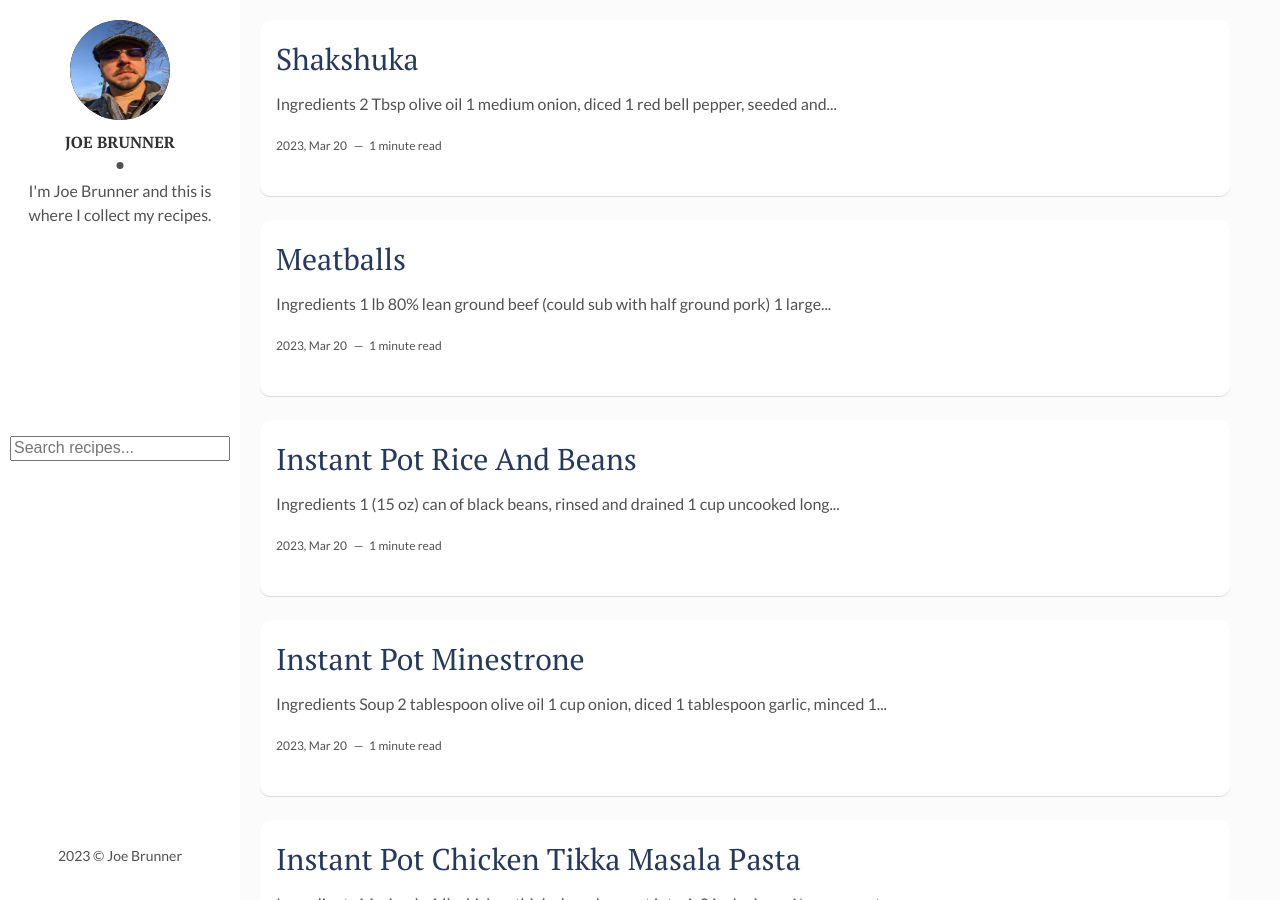
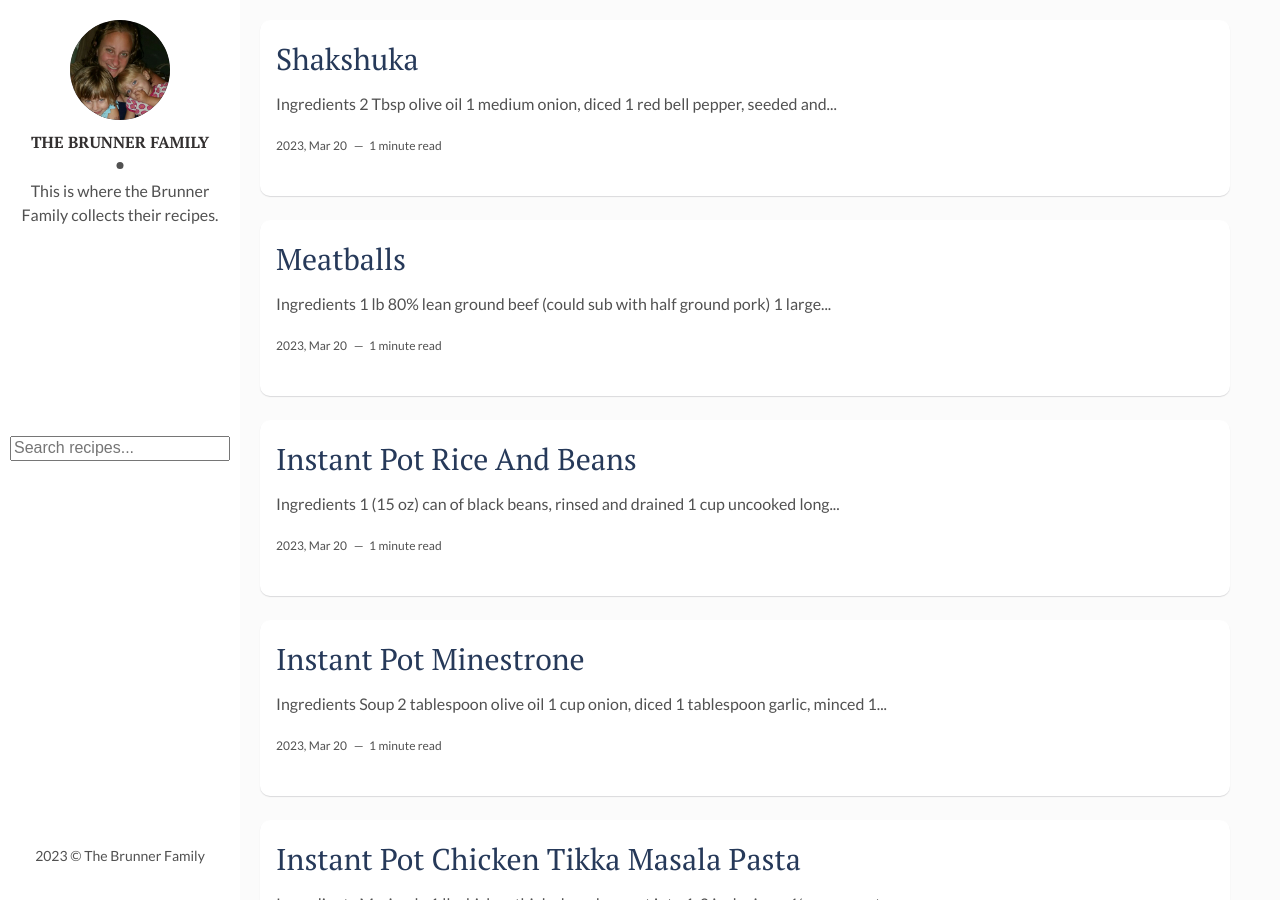
Before and after one commit to jjbrunne/recipes, a Jekyll site: the page built from index.html, in a window 1280 px wide and 900 px high. Built offline with Jekyll 4.4.1, drawn with Linux system fonts in a browser that asks for light colours; the list of posts is cut into pages by our own code; comment, search, counter and statistics services are not loaded.

Commit message:
Update to author info.

```diff
--- a/_config.yml
+++ b/_config.yml
@@ -7,9 +7,9 @@ url: "" # the base hostname & protocol for your site, e.g. http://example.com
 site-twitter: #if your site has a twitter account, enter it here
 
 # Author Settings
-author: Joe Brunner # add your name
-author-img: joe-brunner.jpg # add your photo
-about-author: I'm Joe Brunner and this is where I collect my recipes.
+author: The Brunner Family # add your name
+author-img: the-ladies.jpg # add your photo
+about-author: This is where the Brunner Family collects their recipes.
 social-twitter: # add your Twitter handle
 social-facebook: # add your Facebook handle
 social-github: # add your Github handle
```
Also changed, not shown: assets/img/the-ladies.jpg (added).
